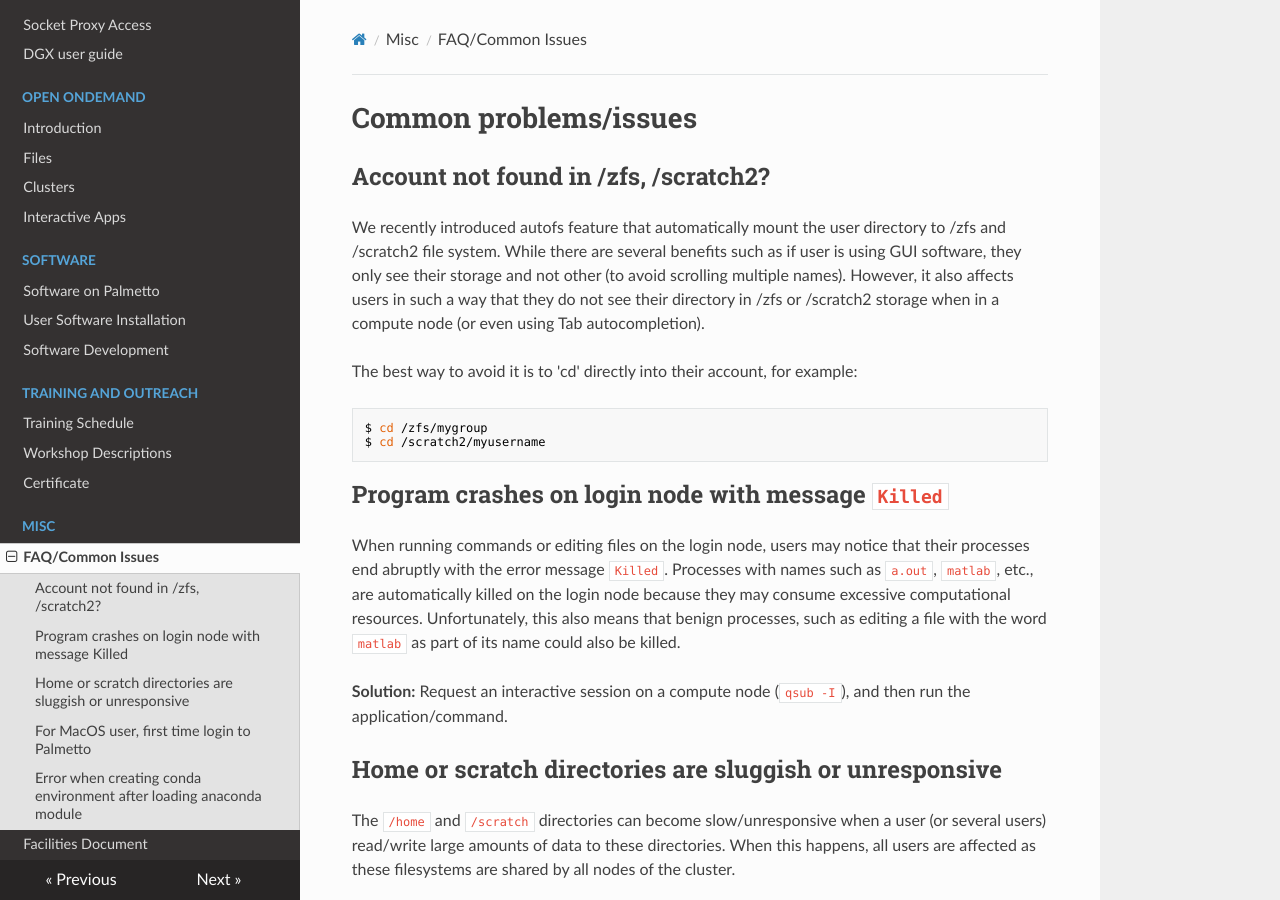
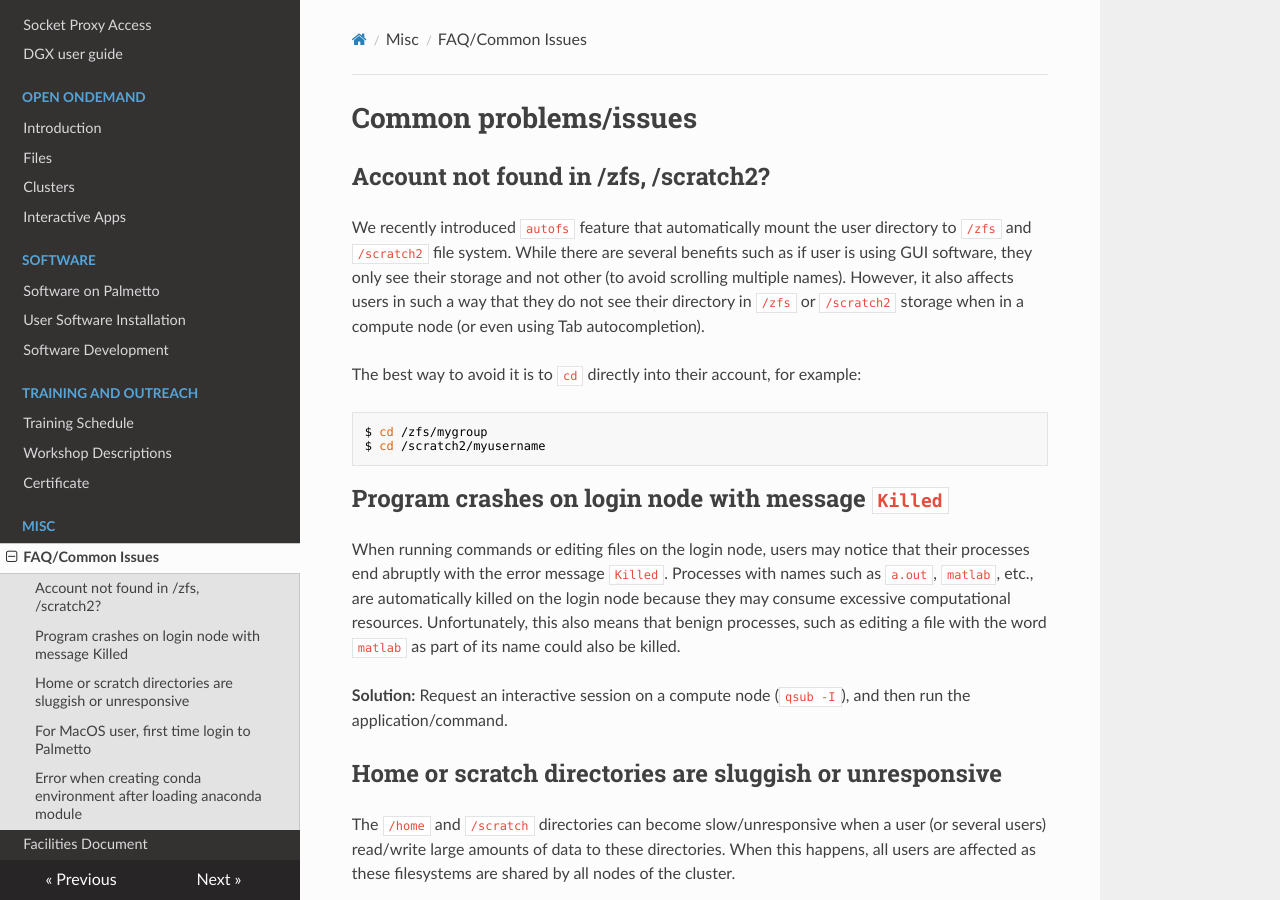
Before and after one commit to clemsonciti/palmetto-documentation, an MkDocs documentation site: the page built from docs/faq/common.md, in a window 1280 px wide and 900 px high. Built offline with MkDocs 1.6.1, drawn with Linux system fonts in a browser that asks for light colours; nearby versions of some CDN libraries.

````diff
--- a/docs/faq/common.md
+++ b/docs/faq/common.md
@@ -1,10 +1,10 @@
 # Common problems/issues
 
 ## Account not found in /zfs, /scratch2?
-We recently introduced autofs feature that automatically mount the user directory to /zfs and /scratch2 file system.
-While there are several benefits such as if user is using GUI software, they only see their storage and not other (to avoid scrolling multiple names). However, it also affects users in such a way that they do not see their directory in /zfs or /scratch2 storage when in a compute node (or even using Tab autocompletion).
+We recently introduced `autofs` feature that automatically mount the user directory to `/zfs` and `/scratch2` file system.
+While there are several benefits such as if user is using GUI software, they only see their storage and not other (to avoid scrolling multiple names). However, it also affects users in such a way that they do not see their directory in `/zfs` or `/scratch2` storage when in a compute node (or even using Tab autocompletion).
 
-The best way to avoid it is to 'cd' directly into their account, for example:
+The best way to avoid it is to `cd` directly into their account, for example:
 
 ```bash
 $ cd /zfs/mygroup
````
